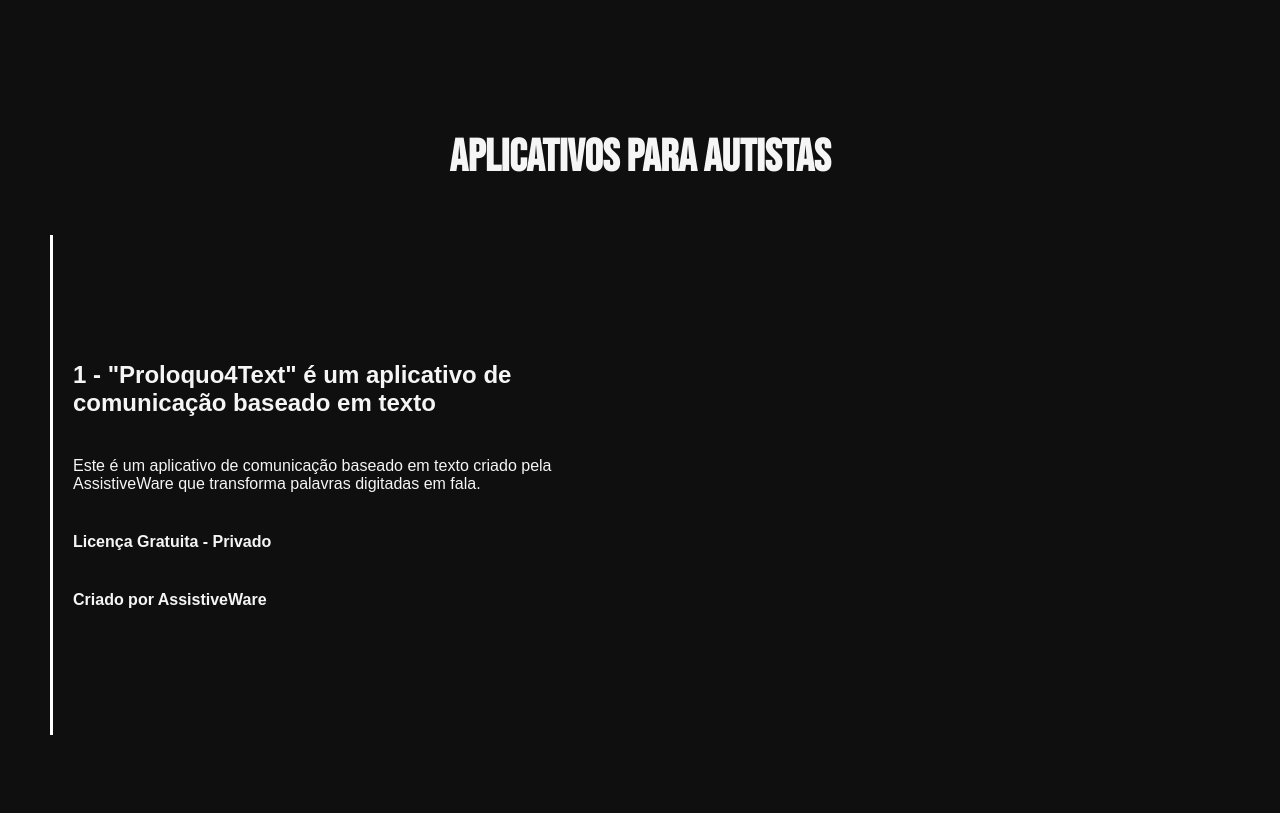
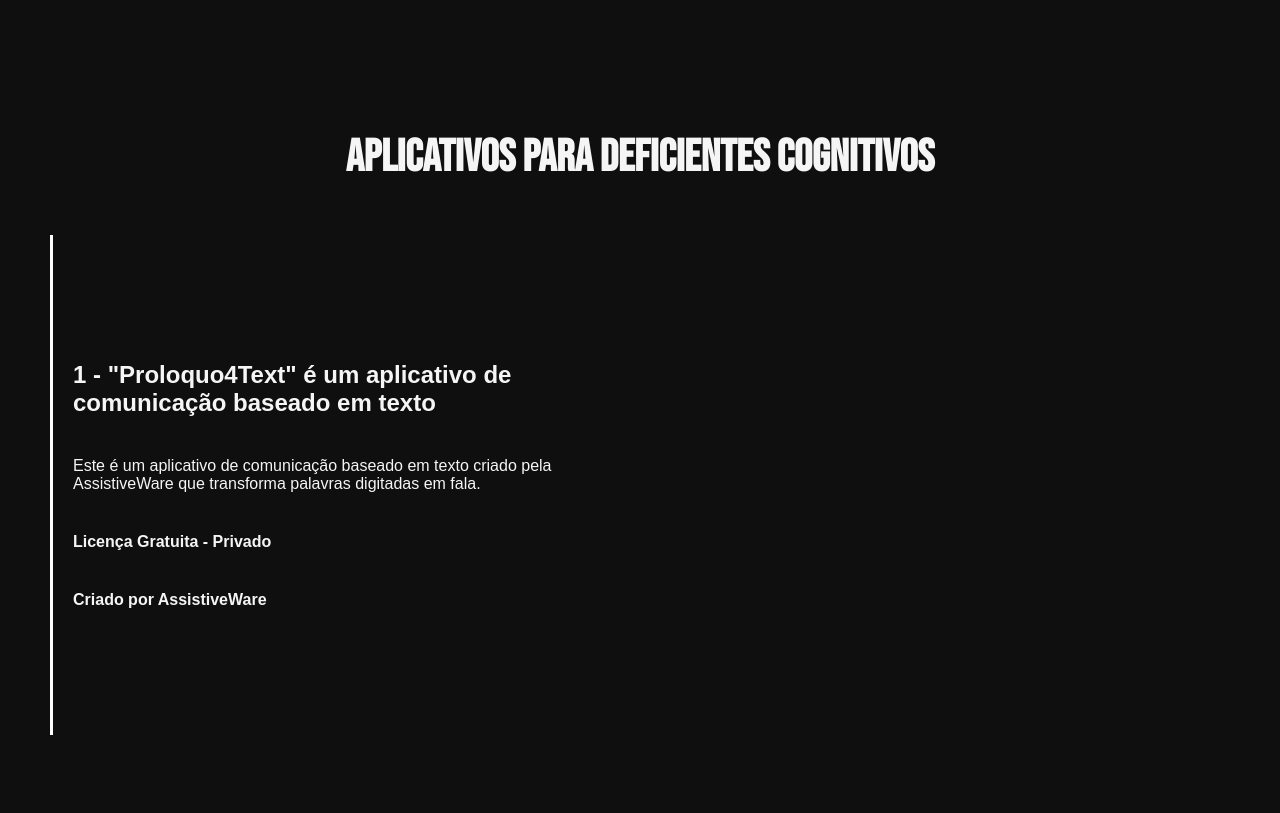
Before and after one commit to pdrfranca/termina, a plain HTML site: page index.html in a window 1280 px wide. Shown: the part 1560-2373 px from the top of the page. Drawn offline with Linux system fonts and the light colour scheme.

Commit message:
Update index.html

```diff
--- a/index.html
+++ b/index.html
@@ -22,7 +22,7 @@
         </section>
         <section class="box-flex-column apr3">
             <div class="box-flex-column app-container">
-                <h1 class="title">Aplicativos para Autistas</h1>
+                <h1 class="title">Aplicativos para Deficientes cognitivos</h1>
                 <div class="content box-flex-row">
                     <div class="text box-flex-column">
                         <h2>1 - "Proloquo4Text" é um aplicativo de comunicação baseado em texto</h2>
```
